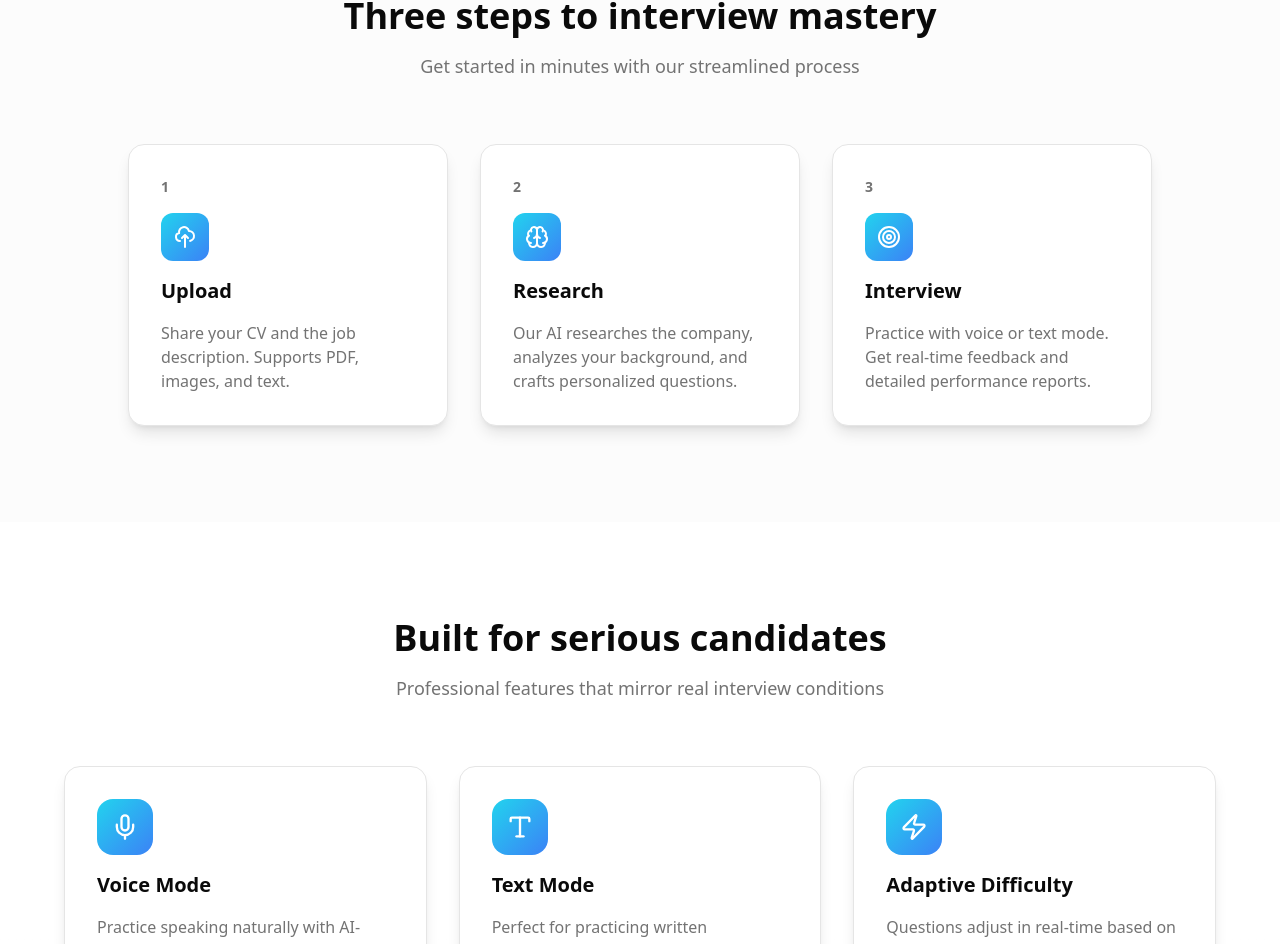
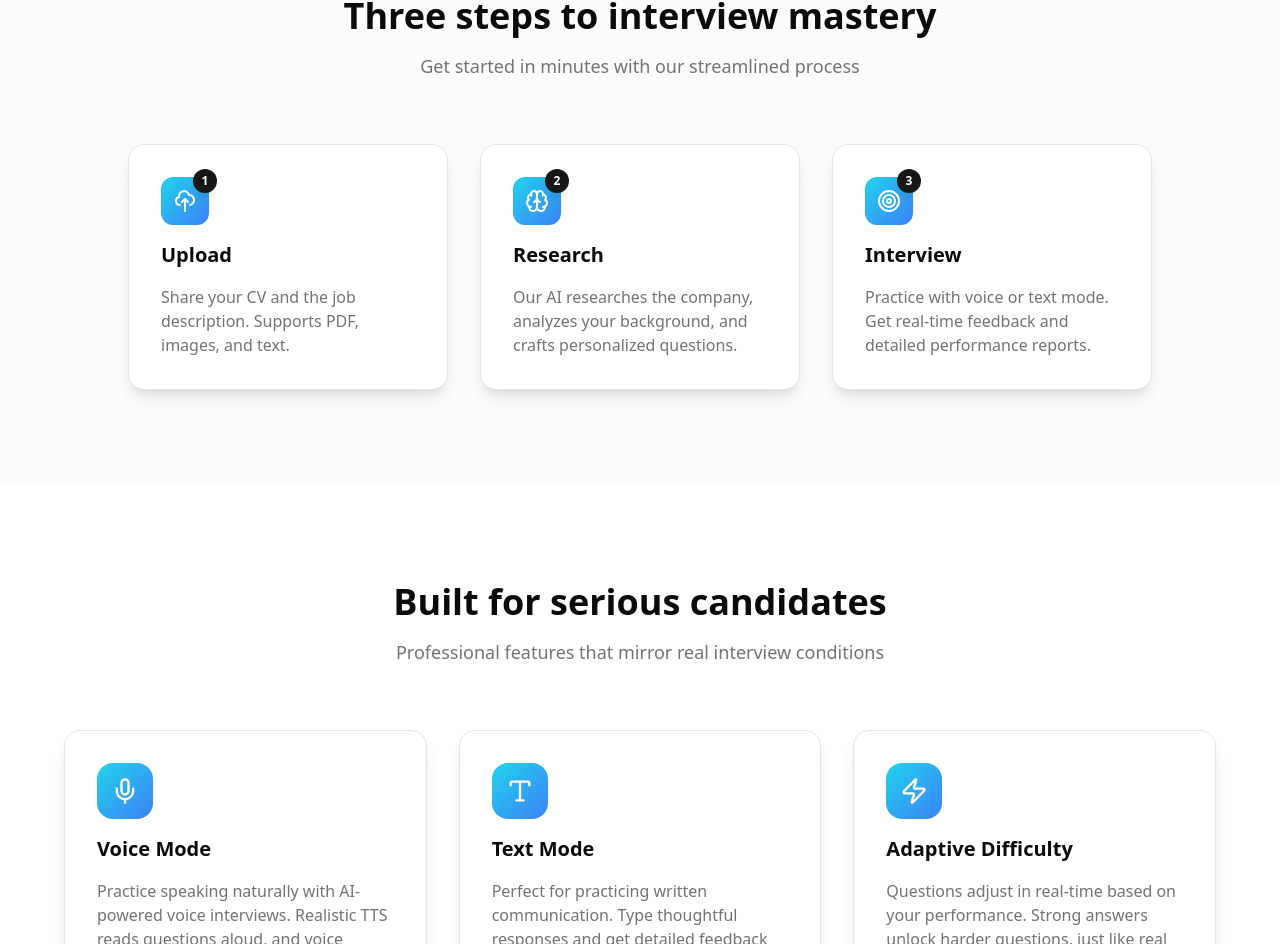
Before and after one commit to athlosconsultants/InterviewLab, a Next.js app: page / in a window 1280 px wide. Shown: the part 967-1911 px from the top of the page. Built offline with nearby package versions, Linux system fonts and the light colour scheme; no server answers.

Commit message:
Integrate step numbers into icon containers with badge overlay

```diff
--- a/app/page.tsx
+++ b/app/page.tsx
@@ -168,9 +168,9 @@ export default async function Home() {
 
           <div className="grid md:grid-cols-3 gap-8 max-w-5xl mx-auto">
             {/* Step 1 */}
-            <div className="bg-card rounded-2xl p-8 shadow-lg border border-border hover:border-primary/50 transition-all duration-300">
+            <div className="relative bg-card rounded-2xl p-8 shadow-lg border border-border hover:border-primary/50 transition-all duration-300">
               <div className="space-y-4">
-                <p className="text-sm font-semibold text-muted-foreground">1</p>
+                <div className="relative inline-block">
                   <div className="w-12 h-12 bg-gradient-to-br from-cyan-400 to-blue-500 rounded-xl flex items-center justify-center">
                     <svg
                       className="w-6 h-6 text-white"
@@ -186,6 +186,10 @@ export default async function Home() {
                       />
                     </svg>
                   </div>
+                  <div className="absolute -top-2 -right-2 w-6 h-6 bg-primary rounded-full flex items-center justify-center text-white text-xs font-bold shadow-lg">
+                    1
+                  </div>
+                </div>
                 <h3 className="text-xl font-semibold">Upload</h3>
                 <p className="text-muted-foreground">
                   Share your CV and the job description. Supports PDF, images,
@@ -195,11 +199,15 @@ export default async function Home() {
             </div>
 
             {/* Step 2 */}
-            <div className="bg-card rounded-2xl p-8 shadow-lg border border-border hover:border-primary/50 transition-all duration-300">
+            <div className="relative bg-card rounded-2xl p-8 shadow-lg border border-border hover:border-primary/50 transition-all duration-300">
               <div className="space-y-4">
-                <p className="text-sm font-semibold text-muted-foreground">2</p>
+                <div className="relative inline-block">
                   <div className="w-12 h-12 bg-gradient-to-br from-cyan-400 to-blue-500 rounded-xl flex items-center justify-center">
                     <Brain className="w-6 h-6 text-white" />
+                  </div>
+                  <div className="absolute -top-2 -right-2 w-6 h-6 bg-primary rounded-full flex items-center justify-center text-white text-xs font-bold shadow-lg">
+                    2
+                  </div>
                 </div>
                 <h3 className="text-xl font-semibold">Research</h3>
                 <p className="text-muted-foreground">
@@ -210,11 +218,15 @@ export default async function Home() {
             </div>
 
             {/* Step 3 */}
-            <div className="bg-card rounded-2xl p-8 shadow-lg border border-border hover:border-primary/50 transition-all duration-300">
+            <div className="relative bg-card rounded-2xl p-8 shadow-lg border border-border hover:border-primary/50 transition-all duration-300">
               <div className="space-y-4">
-                <p className="text-sm font-semibold text-muted-foreground">3</p>
+                <div className="relative inline-block">
                   <div className="w-12 h-12 bg-gradient-to-br from-cyan-400 to-blue-500 rounded-xl flex items-center justify-center">
                     <Target className="w-6 h-6 text-white" />
+                  </div>
+                  <div className="absolute -top-2 -right-2 w-6 h-6 bg-primary rounded-full flex items-center justify-center text-white text-xs font-bold shadow-lg">
+                    3
+                  </div>
                 </div>
                 <h3 className="text-xl font-semibold">Interview</h3>
                 <p className="text-muted-foreground">
```
Lines whose indentation alone changed are shown as unchanged.
